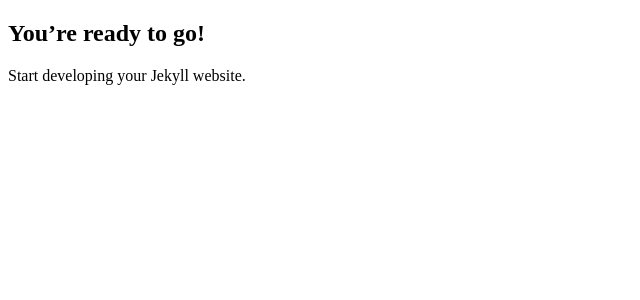
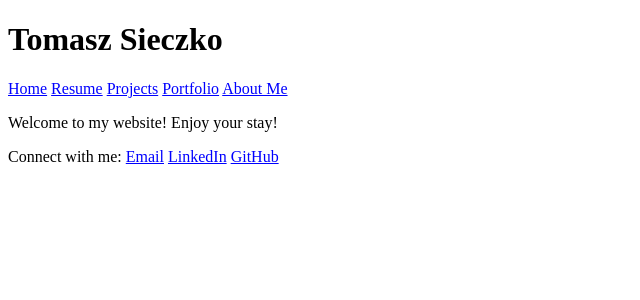
Before and after one commit to tsieczko/tsieczko.github.io, a Jekyll site: the page built from index.md, in a window 1280 px wide. Shown: the top 300 px of the page, without its empty margins (0-640 px from the left). Built offline with Jekyll 4.4.1, drawn with Linux system fonts in a browser that asks for light colours.

Commit message:
setup navigation and added some content

```diff
--- a/_config.yml
+++ b/_config.yml
@@ -1,3 +1,2 @@
 url: "https://tsieczko.github.io" # the base hostname & protocol for your site, e.g. http://example.com
-baseurl: "/" # the subpath of your site, e.g. /blog
-title: "tsieczko" # the name of your site, e.g. ACME Corp.
+title: "Tomasz Sieczko" # the name of your site, e.g. ACME Corp.
--- /dev/null
+++ b/_includes/footer.html
@@ -0,0 +1,12 @@
+<footer>
+	Connect with me:
+	<a id="footer-email">Email</a>
+	<script>
+		const obfuscated_email = [128, 118, 114, 112, 135, 120, 124, 59, 129, 124, 122, 110, 128, 135, 77, 116, 122, 110, 118, 121, 59, 112, 124, 122]
+		const deobfuscated_email = obfuscated_email.map(charCode => charCode - 13)
+
+		document.getElementById('footer-email').setAttribute('href', `mailto:${String.fromCharCode(...deobfuscated_email)}`)
+	</script>
+	<a href="https://www.linkedin.com/in/tomasz-sieczko-1119a21a4/">LinkedIn</a>
+	<a href="https://github.com/tsieczko">GitHub</a>
+</footer>
--- /dev/null
+++ b/_includes/header.html
@@ -0,0 +1,4 @@
+<header>
+	<h1>Tomasz Sieczko</h1>
+	{% include navigation.html %}
+</header>
--- /dev/null
+++ b/_includes/navigation.html
@@ -0,0 +1,7 @@
+<nav>
+	<a href="/">Home</a>
+	<a href="/resume.html">Resume</a>
+	<a href="/projects.html">Projects</a>
+	<a href="/portfolio.html">Portfolio</a>
+	<a href="/about.html">About Me</a>
+</nav>
--- a/_layouts/default.html
+++ b/_layouts/default.html
@@ -1,12 +1,17 @@
-<!DOCTYPE html>
-<html lang="{{ site.lang | default: "en-US" }}">
+<!doctype html>
+<html lang="en-US">
+
 <head>
 	<meta name="viewport" content="width=device-width, initial-scale=1">
 	<meta charset="utf-8">
 	<title>{{ page.title }} - {{ site.title }}</title>
-    <link rel="stylesheet" href="{{ "/assets/css/styles.css" | relative_url }}">
+	<link rel="stylesheet" href="/assets/css/styles.css">
 </head>
+
 <body>
+	{% include header.html %}
 	{{ content}}
+	{% include footer.html %}
 </body>
+
 </html>
--- /dev/null
+++ b/assets/css/styles.css
@@ -0,0 +1,3 @@
+a {
+	color: blue;
+}
--- a/index.md
+++ b/index.md
@@ -1,8 +1,6 @@
 ---
 layout: default
-title: "Happy Jekylling!"
+title: Home
 ---
 
-## You're ready to go!
-
-Start developing your Jekyll website.
+Welcome to my website! Enjoy your stay!
```
Also changed, not shown: about.md (added, +19 -0 lines), portfolio.md (added, +4 -0 lines), projects.md (added, +4 -0 lines), resume.md (added, +4 -0 lines), 1 other file. Lines whose indentation alone changed are shown as unchanged.
